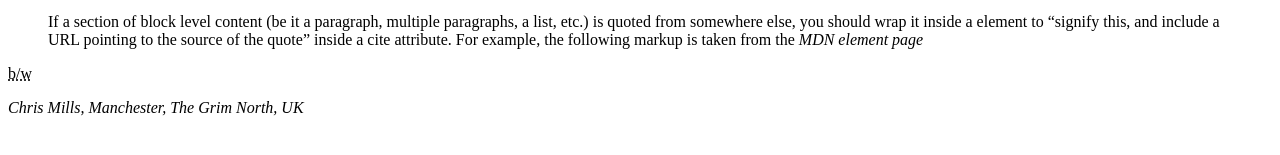
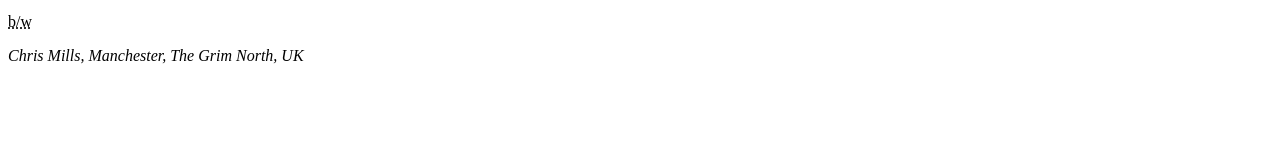
Before and after one commit to Rajnish0209/fullstack, a plain HTML site: page index.html in a window 1280 px wide. Shown: the part 347-502 px from the top of the page. Drawn offline with Linux system fonts and the light colour scheme.

Commit message:
learn blockqoute

```diff
--- a/index.html
+++ b/index.html
@@ -46,20 +46,7 @@
       <dt>Tea</dt>
       <dd>Milk +tea + sugar</dd>
     </dl>
-    <blockquote>
-      <p>
-        If a section of block level content (be it a paragraph, multiple
-        paragraphs, a list, etc.) is quoted from somewhere else, you should wrap
-        it inside a element to
-        <q
-          cite="https://developer.mozilla.org/en-US/docs/Learn_web_development/Core/Structuring_content/Advanced_text_features#:~:text=signify%20this%2C%20and%20include%20a%20URL%20pointing%20to%20the%20source%20of%20the%20quote"
-          >signify this, and include a URL pointing to the source of the
-          quote</q
-        >
-        inside a cite attribute. For example, the following markup is taken from
-        the <cite>MDN element page</cite>
-      </p>
-    </blockquote>
+
     <p><abbr title="between">b/w</abbr>
     </p>
     <address>Chris Mills, Manchester, The Grim North, UK</address>
```
